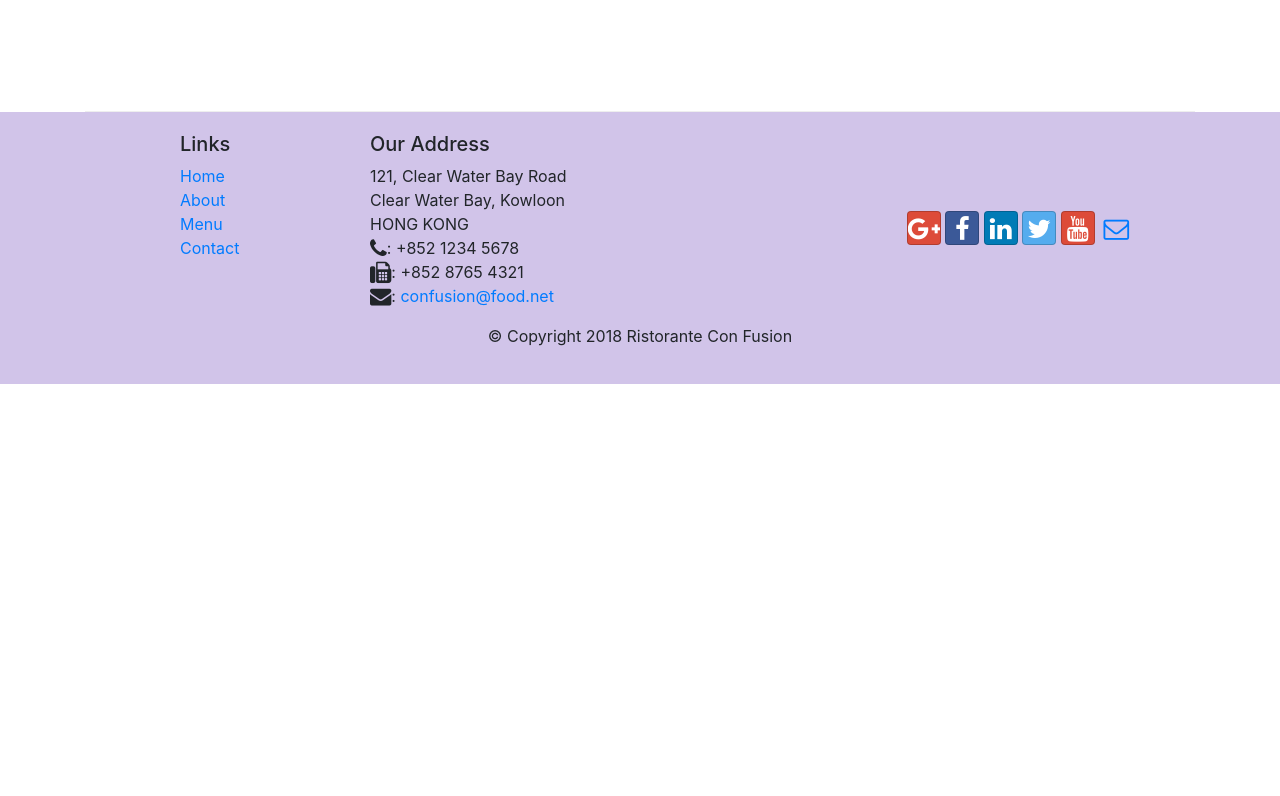
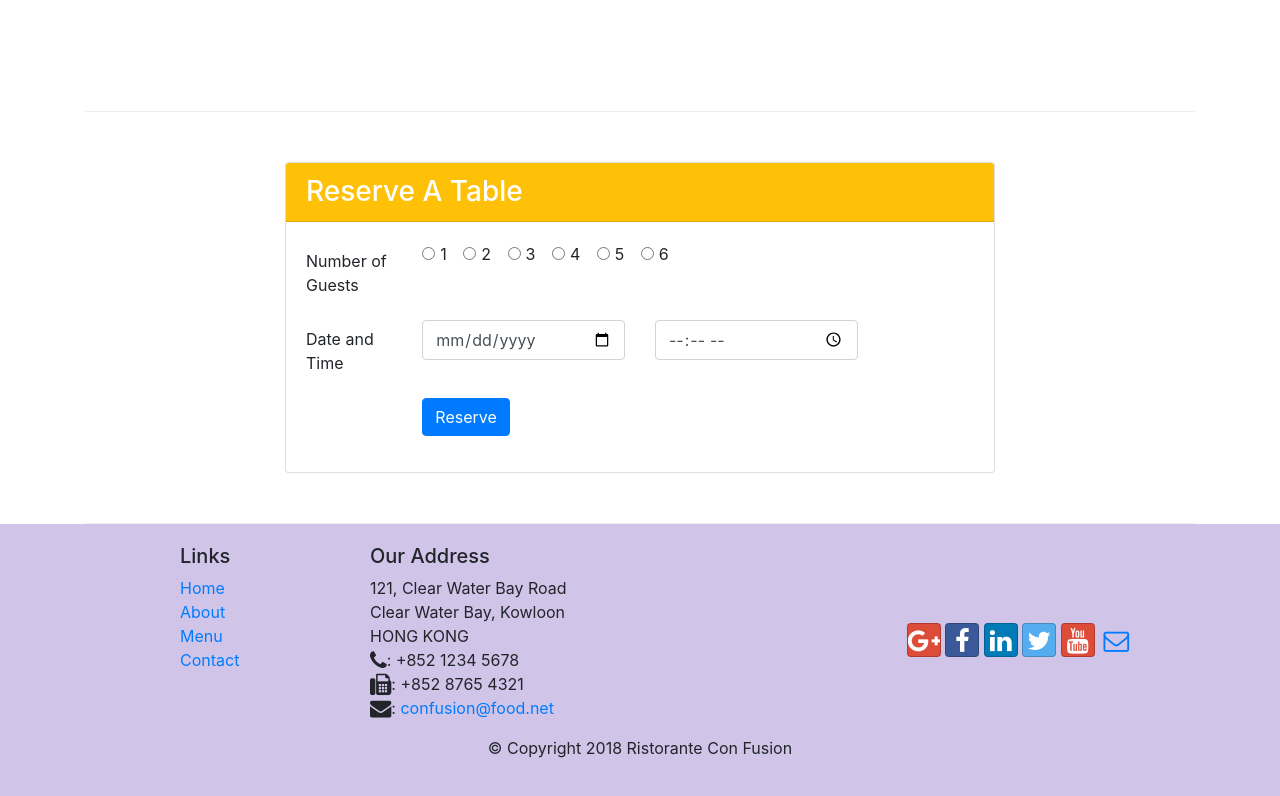
Before and after one commit to kostamir/conFusion, a website: page index.html in a window 1280 px wide. Shown: the part 1422-2218 px from the top of the page. Before the commit the page ends 1806 px from the top, so only its background shows below. Drawn offline with nearby package versions, Linux system fonts and the light colour scheme.

Commit message:
Finished Assignment 2.

```diff
--- a/index.html
+++ b/index.html
@@ -39,8 +39,11 @@
                     <h1>Ristorante con Fusion</h1>
                     <p>We take inspiration from the World's best cuisines, and create a unique fusion experience. Our lipsmacking creations will tickle your culinary senses!</p>
                 </div>
-                <div class="col-12 col-sm align-self-center">
+                <div class="col-6 col-sm-3 align-self-center">
                     <img src="img/logo.png" class="img-fluid">
+                </div>
+                <div class="col-12 col-sm-3 align-self-center">
+                    <a class="btn btn-sm btn-block btn-warning" href="#reserve" role="button">Reserve Table</a>
                 </div>
             </div>
         </div>
@@ -68,8 +71,13 @@
                 <h3>This Month's Promotions</h3>
             </div>
             <div class="col col-sm col-md">
-                <h2>Weekend Grand Buffet</h2>
-                <p class="d-none d-sm-block">Featuring mouthwatering combinations with a choice of five different salads, six enticing appetizers, six main entrees and five choicest desserts. Free flowing bubbly and soft drinks. All for just $19.99 per person </p>
+                <div class="media">
+                    <div class="media-body">
+                        <h2 class="mt-0">Weekend Grand Buffet <span class="badge badge-danger">NEW</span></h2>
+                    <p class="d-none d-sm-block">Featuring mouthwatering combinations with a choice of five different salads, six enticing appetizers, six main entrees and five choicest desserts. Free flowing bubbly and soft drinks. All for just $19.99 per person </p>
+                    </div>
+                    <img class="d-flex ml-3 img-thumbnail align-self-center" src="img/buffet.png" alt="Weekend Grand Buffet">
+                </div>
             </div>
         </div>
 
@@ -85,6 +93,62 @@
                         <h2 class="mt-0">Alberto Somayya</h2>
                         <h4>Executive Chef</h4>
                         <p class="d-none d-sm-block">Award winning three-star Michelin chef with wide International experience having worked closely with whos-who in the culinary world, he specializes in creating mouthwatering Indo-Italian fusion experiences. </p>
+                    </div>
+                </div>
+            </div>
+        </div>
+        <div class="row row-content align-self-center justify-content-center">
+            <div class="col-12 col-sm-8">
+                <div class="card" id="reserve">
+                    <h3 class="card-header bg-warning text-white">Reserve A Table</h3>
+                    <div class="card-body">
+                        <form>
+                            <div class="form-group row">
+                                <label for="numofguests" class="col-lg-2 col-form-label">Number of Guests</label>
+                                <div class="col-md-10">
+                                    <div class="form-check form-check-inline">
+                                        <input class="form-check-input" type="radio" name="numofguests" id="inlineRadio1" value="1">
+                                        <label class="form-check-label" for="inlineRadio1">1</label>
+                                      </div>
+                                      <div class="form-check form-check-inline">
+                                        <input class="form-check-input" type="radio" name="numofguests" id="inlineRadio2" value="2">
+                                        <label class="form-check-label" for="inlineRadio2">2</label>
+                                      </div>
+                                      <div class="form-check form-check-inline">
+                                        <input class="form-check-input" type="radio" name="numofguests" id="inlineRadio3" value="3">
+                                        <label class="form-check-label" for="inlineRadio3">3</label>
+                                      </div>
+                                      <div class="form-check form-check-inline">
+                                        <input class="form-check-input" type="radio" name="numofguests" id="inlineRadio4" value="4">
+                                        <label class="form-check-label" for="inlineRadio4">4</label>
+                                      </div>
+                                      <div class="form-check form-check-inline">
+                                        <input class="form-check-input" type="radio" name="numofguests" id="inlineRadio5" value="5">
+                                        <label class="form-check-label" for="inlineRadio5">5</label>
+                                      </div>
+                                      <div class="form-check form-check-inline">
+                                        <input class="form-check-input" type="radio" name="numofguests" id="inlineRadio6" value="6">
+                                        <label class="form-check-label" for="inlineRadio6">6</label>
+                                      </div>
+                                </div>
+                            </div>
+                            <div class="form-group row">
+                                <label for="telnum" class="col-lg-2 col-form-label">Date and Time</label>
+                                <div class="col-sm-4">
+                                    <input type="date" class="form-control" id="date" name="date" placeholder="Date">
+                                </div>
+                                <div class="col-sm-4">
+                                    <input type="time" class="form-control" id="time" name="time" placeholder="Time">
+                                </div>
+                            </div>
+                            <div class="form-group row">
+                                <div class="offset-md-2 col-md-10">
+                                    <button type="submit" class="btn btn-primary">
+                                        Reserve
+                                    </button>
+                                </div>
+                            </div>
+                        </form>
                     </div>
                 </div>
             </div>
```
Also changed, not shown: aboutus.html (+1 -1 lines).
